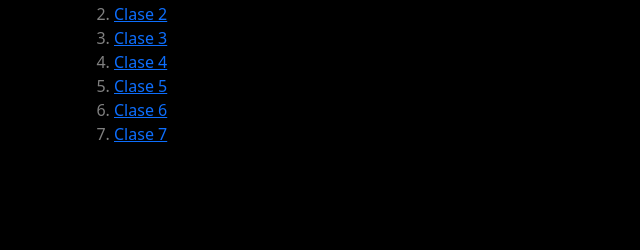
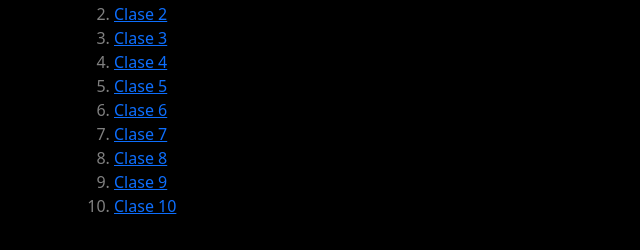
Before and after one commit to estebanpiazza/CoderHouse-37280, a plain HTML site: page index.html in a window 1280 px wide. Shown: the part 78-328 px from the top of the page, without its empty margins (0-640 px from the left). Drawn offline with nearby package versions, Linux system fonts and the light colour scheme.

Commit message:
modifcacion indice

```diff
--- a/index.html
+++ b/index.html
@@ -25,6 +25,10 @@
                 <li><a href="./Clase 5/objetos.js">Clase 5</a></li>
                 <li><a href="./Clase 6/arrays.js">Clase 6</a></li>
                 <li><a href="./Clase 7/ordenSuperior.js">Clase 7</a></li>
+                <li><a href="./Clase 8/ordenSuperior.js">Clase 8</a></li>
+                <li><a href="./Clase 9/ordenSuperior.js">Clase 9</a></li>
+                <li><a href="./Clase 10/ordenSuperior.js">Clase 10</a></li>
+
                 </ol>
             </div>
         </div>
```
